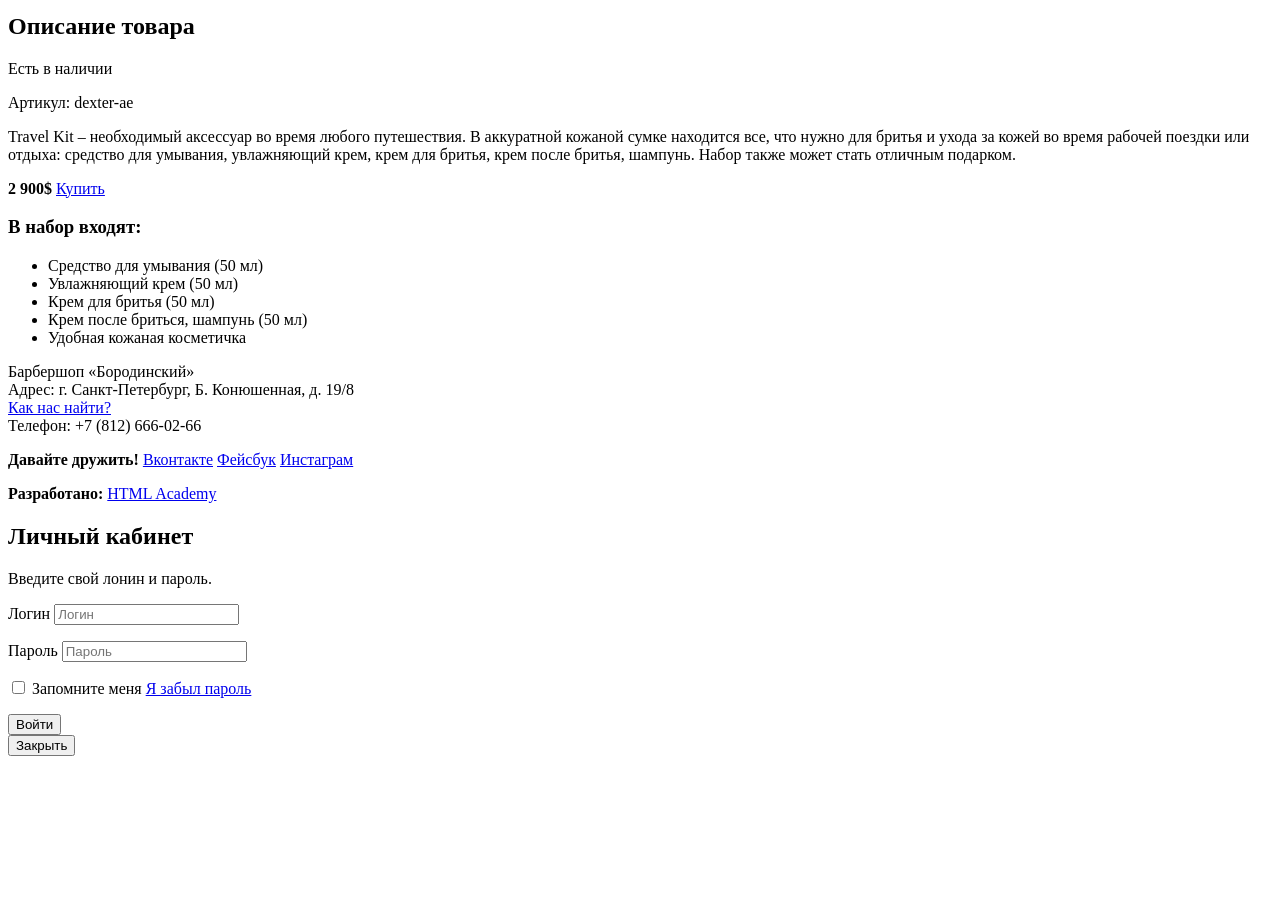
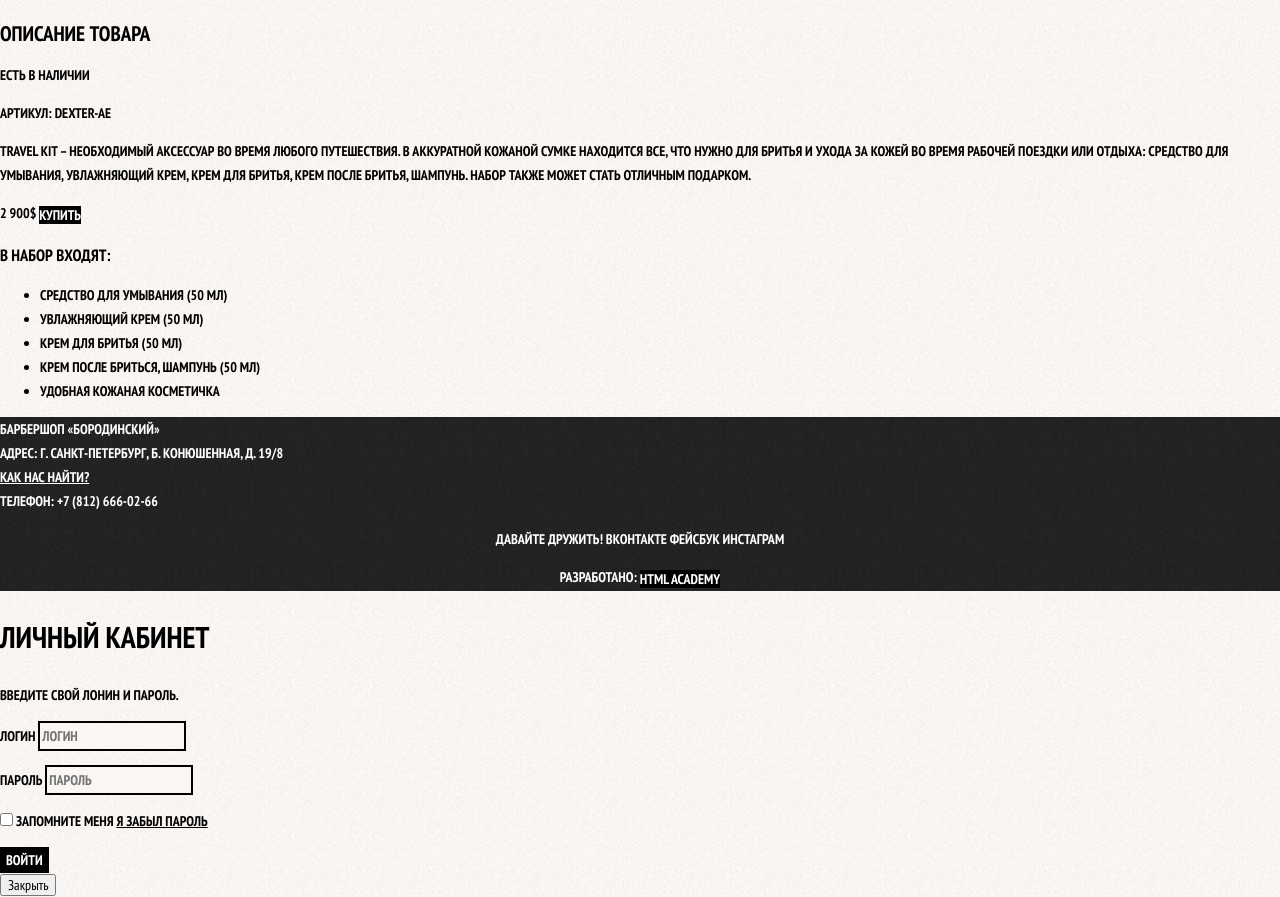
Before and after one commit to Komisaryk/komisarykedu.github.io, a plain HTML site: page beards/catalog-item.html in a window 1280 px wide. Shown: the part 1379-2276 px from the top of the page. Before the commit the page ends 2143 px from the top, so only its background shows below. Drawn offline with Linux system fonts and the light colour scheme.

Commit message:
Finish base css index barber

```diff
--- a/beards/catalog-item.html
+++ b/beards/catalog-item.html
@@ -2,9 +2,12 @@
 <html lang="ru">
     <head>
         <meta charset="utf-8">
-        <title></title>
+        <title>Барбершоп Бородинский</title>
+        <link href="https://fonts.googleapis.com/css?family=PT+Sans+Narrow:400,700&display=swap&subset=cyrillic" rel="stylesheet">
+        <link href="css/normalize.css" rel="stylesheet">
+        <link href="css/style.css" rel="stylesheet">
     </head>
-    <body>
+    <body class="inner-page">
         <header class="main-header">
           <nav class="main-navigation">
               <a class="main-header-logo" href="index.html">
--- a/beards/css/style.css
+++ b/beards/css/style.css
@@ -13,6 +13,14 @@ body {
     background-image: url("../img/bg.jpg");
     background-position: top center;
     background-repeat: no-repeat;
+}
+
+.inner-page {
+    color: #000000;
+    background-color: #f9f6f3;
+    background-image: url(../img/pattern-light.jpg);
+    background-position: 0 0;
+    background-repeat: repeat;
 }
 
 a {
@@ -111,3 +119,85 @@ a {
 .appointment-item input:focus {
     border-color: #663d15;
 }
+
+.main-footer {
+    color: #ffffff;
+    background-color: #212121;
+    background-image: url("../img/pattern-dark.jpg");
+    background-position: 0 0;
+    background-repeat: repeat;
+}
+
+.footer-contacts a {
+    color: #ffffff;
+    text-decoration: underline;
+}
+
+.footer-contacts a:hover,
+.footer-contacts a:focus {
+    text-decoration: none
+}
+
+.footer-social {
+    text-align: center;
+}
+
+.footer-social ul {
+    list-style: none;
+}
+
+.social-button {
+    color: #ffffff;
+}
+
+.footer-copyright {
+    text-align: center;
+}
+
+.footer-copyright .button:hover,
+.footer-copyright .button:focus {
+    color: #000000;
+
+    background-color: #ffffff;
+}
+
+.modal {
+    color: #000000;
+    background-color: #f8f3f0;
+    background-image: url("../img/pattern-light.jpg");
+    background-position: 0 0;
+    background-repeat: repeat;
+}
+
+.modal h2{
+    font-size: 30px;
+    line-height: 42px;
+}
+
+.login-form input[type="text"],
+.login-form input[type="password"]{
+    font: inherit;
+    color: #000000;
+    text-transform: uppercase;
+    background-color: #f9f6f3;
+    border: 2px solid #000000;
+}
+
+.login-form input:focus{
+    border-color: #663d15;
+}
+
+.login-checkbox:hover,
+.login-checkbox:focus {
+    color: #663d15;
+}
+
+.restore {
+    color: #000000;
+    text-decoration: underline;
+}
+
+.restore:hover,
+.restore:focus {
+    text-decoration: none
+}
```
Also changed, not shown: beards/catalog.html (+5 -2 lines), beards/img/pattern-dark.jpg (added).
